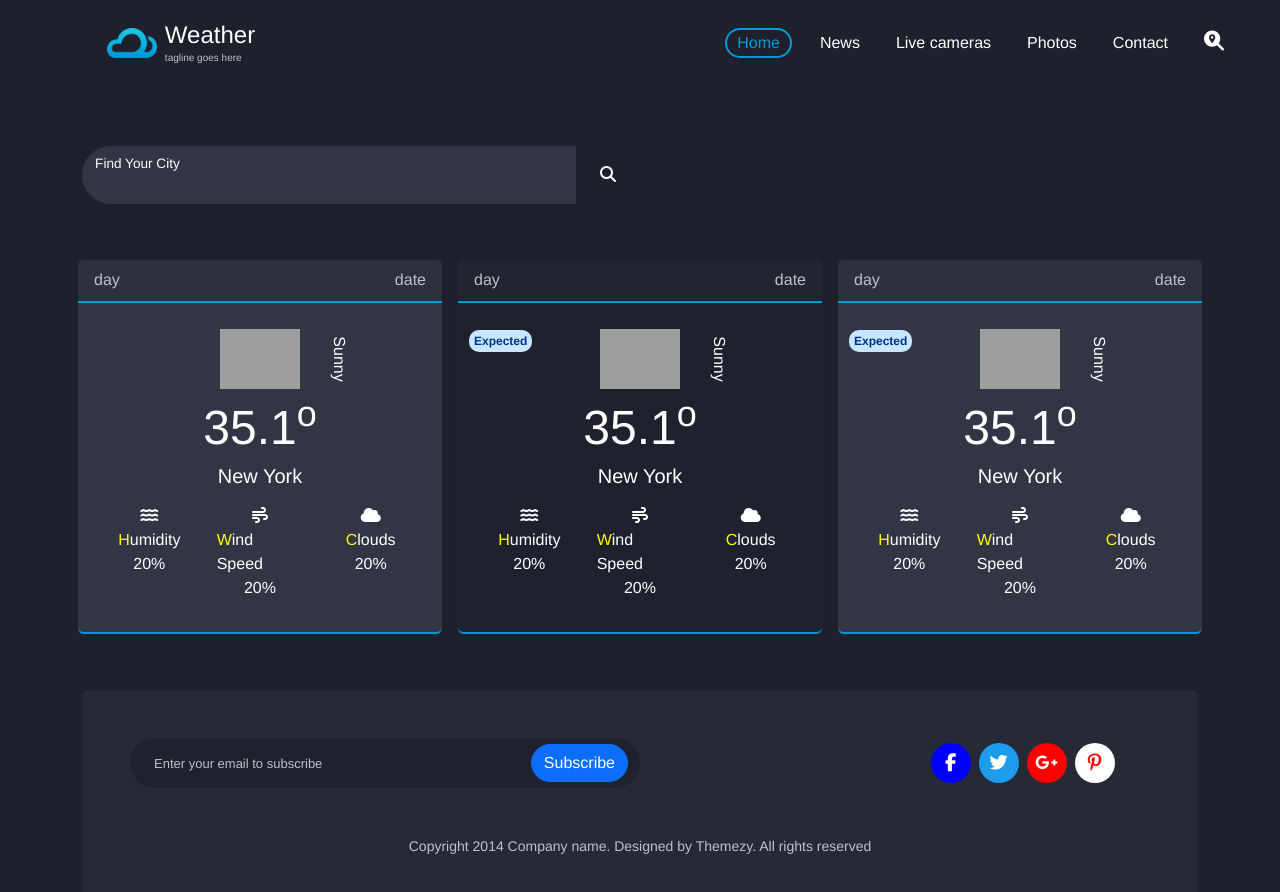
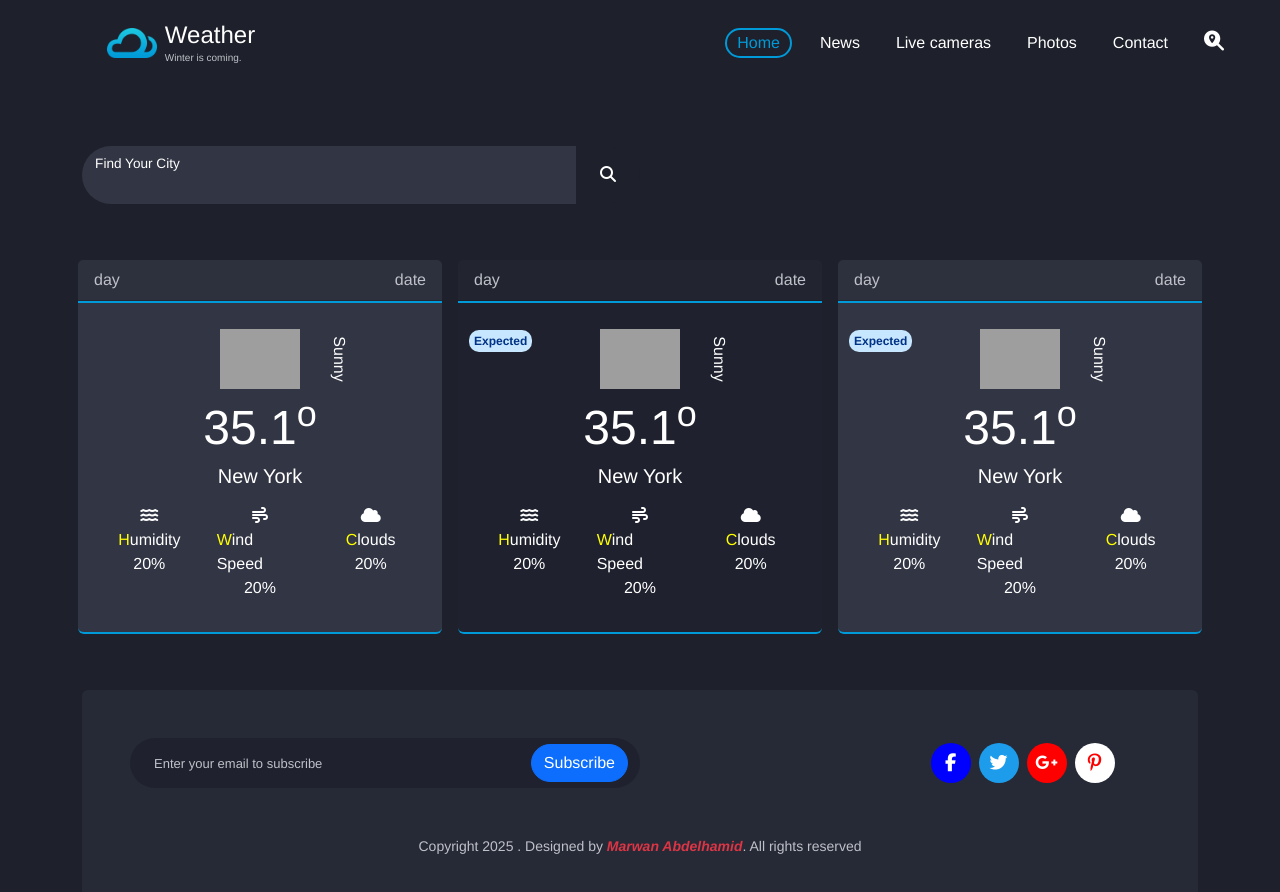
Before and after one commit to Maro282/weather-app, a plain HTML site: page index.html in a window 1280 px wide. Drawn offline with Linux system fonts and the light colour scheme; no server answers; grey boxes are pictures that could not be loaded; a web font is replaced by a local one.

Commit message:
updated footer

```diff
--- a/index.html
+++ b/index.html
@@ -32,7 +32,7 @@
             </div>
             <div class="siteName d-flex flex-column">
               <h4 class="mb-0">Weather</h4>
-              <small class="">tagline goes here</small>
+              <small class="">Winter is coming.</small>
             </div>
           </div>
         </a>
@@ -317,8 +317,10 @@
               </div>
             </div>
             <p class="copy-right stext-white mb-0 text-center mt-5">
-              Copyright 2014 Company name. Designed by Themezy. All rights
-              reserved
+              Copyright 2025 . Designed by
+              <larger class="fw-bolder fst-italic text-danger"
+                >Marwan Abdelhamid</larger
+              >. All rights reserved
             </p>
           </div>
         </div>
```
Also changed, not shown: contact.html (+5 -2 lines).
